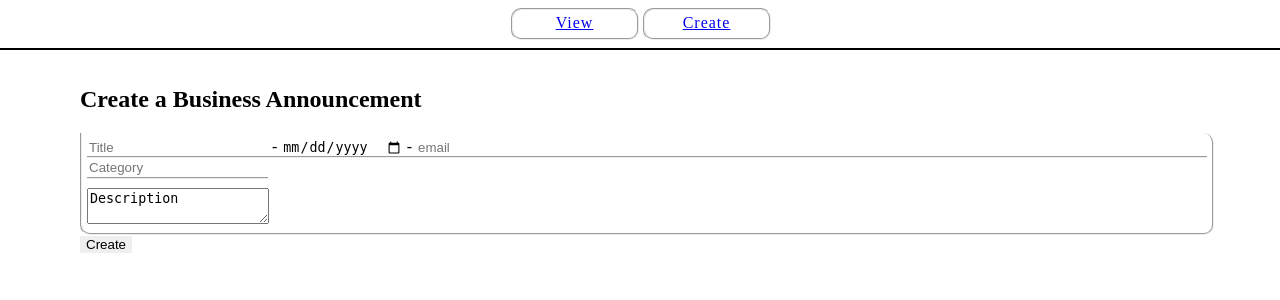
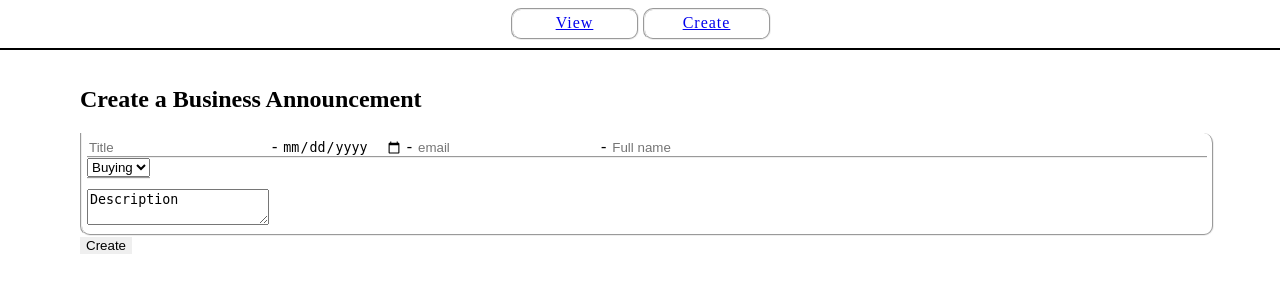
Before and after one commit to Tkarius/was2019, a PHP site: page /create.php in a window 1280 px wide. Shown: the top 300 px of the page. Run offline with PHP 8.4, Linux system fonts and the light colour scheme.

Commit message:
Korjauksia

```diff
--- a/frontend/create.php
+++ b/frontend/create.php
@@ -11,8 +11,13 @@
         <h2>Create a Business Announcement</h2>
             <form method="POST" action="/wassivu">
                 <div class='bnsannouncement'>
-                <div class='firstline'><span class='title'> <input type="text" name="title" placeholder="Title"> </span> - <span class='date'> <input type="date" name="date"> - <span class='date'> <input type="email" name="email" placeholder="email"> </span></div>
-                <span class='category'><input type="text" name="category" placeholder="Category"></span>
+                <div class='firstline'><span class='title'> <input type="text" name="title" placeholder="Title" required> </span> - <span class='date'> <input type="date" name="date" required> - <input type="email" name="email" placeholder="email" required> - <input type="text" name="fullname" placeholder="Full name" required></div>
+                <span class='category'>
+                <select name="category">
+                    <option value="buying">Buying</option>
+                    <option value="selling">Selling</option>
+                </select>
+                </span>
                 <div class='description'><textarea name="description">Description</textarea></div>
                 </div>
                 <input type="submit" value="Create">
--- a/frontend/index.php
+++ b/frontend/index.php
@@ -11,7 +11,7 @@
                 for($i = 0; $i<3; $i++){
                     echo
                     "<div class='bnsannouncement'>
-                    <div class='firstline'><span class='title'> Title </span> - <span class='date'> 00.00.0000 </span> - <span class='email'> email </span></div>
+                    <div class='firstline'><span class='title'> Title </span> - <span class='date'> 00.00.0000 </span> - email - full name</div>
                     <span class='category'>Category</span>
                     <div class='description'>Description</div>
                     </div>";
```
